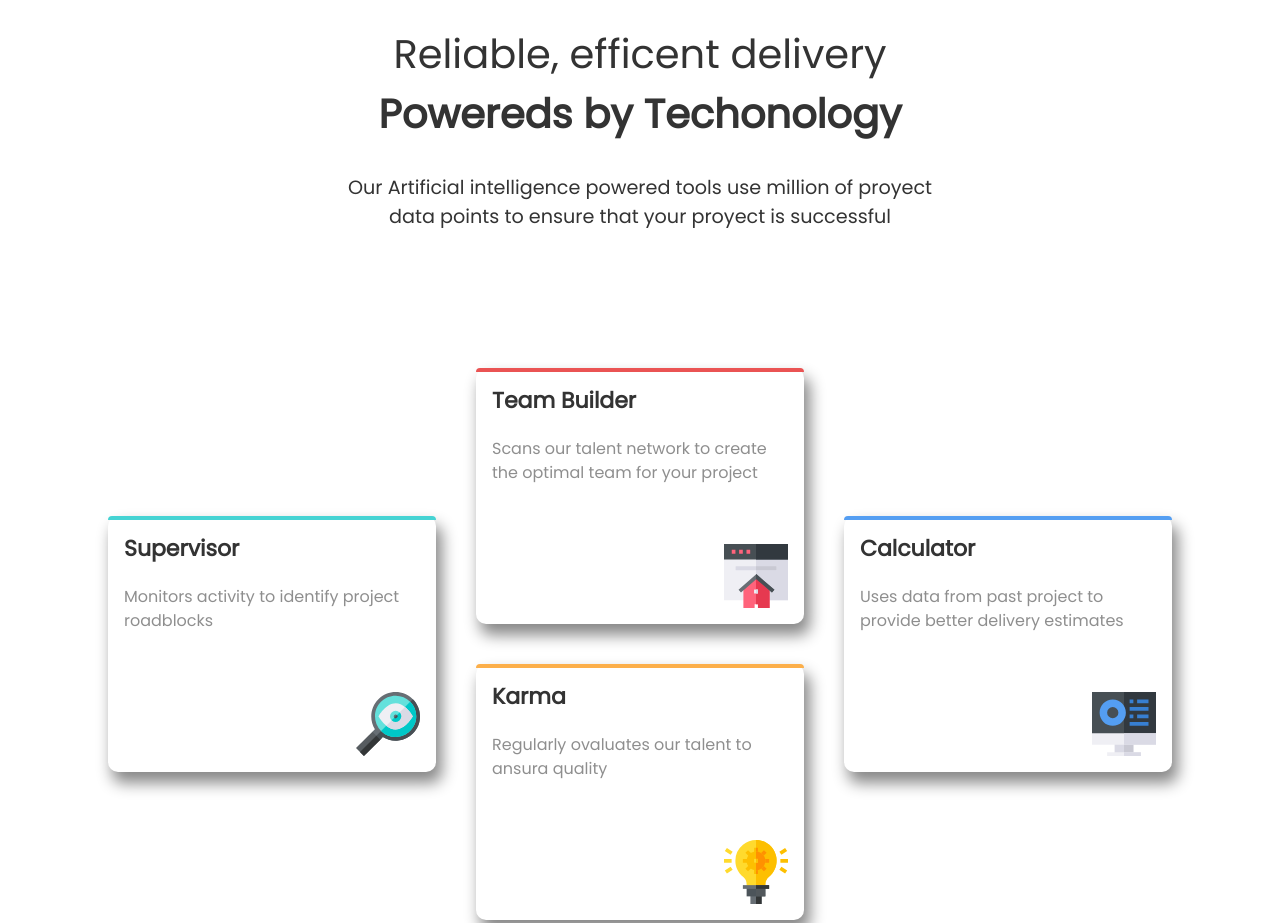
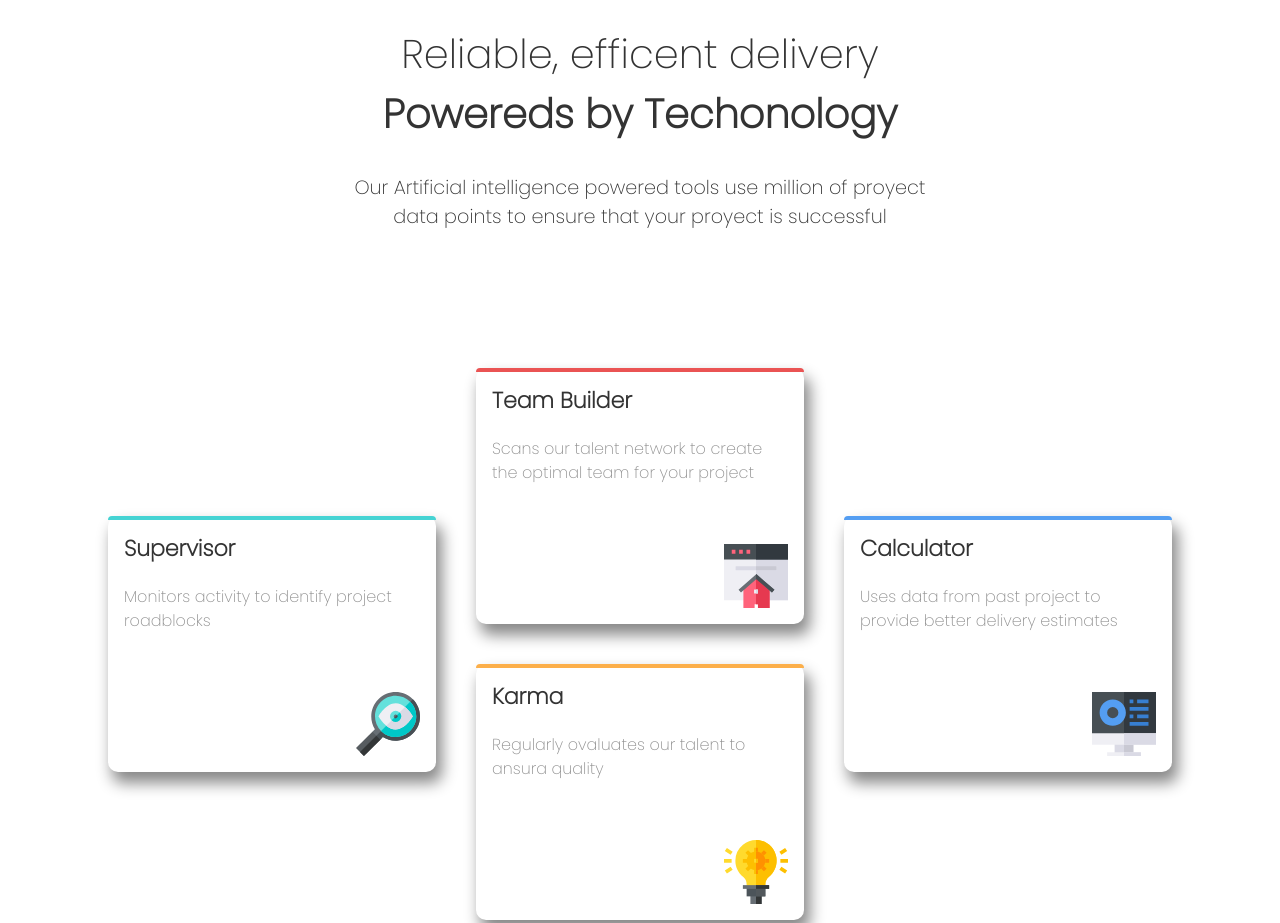
Before and after one commit to demattei-teo/mini-proyect-2, a website built with Vite: page index.html in a window 1280 px wide. Shown: the top 923 px of the page. Built offline with nearby package versions, Linux system fonts and the light colour scheme.

Commit message:
frontend/ refactor desing title-component

```diff
--- a/sass/general/_variables.scss
+++ b/sass/general/_variables.scss
@@ -1,5 +1,4 @@
-@import url('https://fonts.googleapis.com/css2?family=Poppins&display=swap');
-
+@import url('https://fonts.googleapis.com/css2?family=Poppins:wght@200&display=swap');
 //? PRIMARY COLORS
 
 $RED: hsl(0, 78%, 62%);
```
